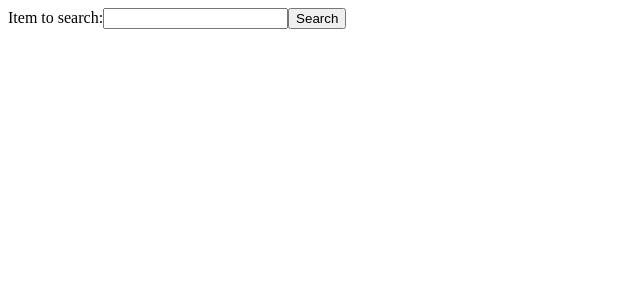
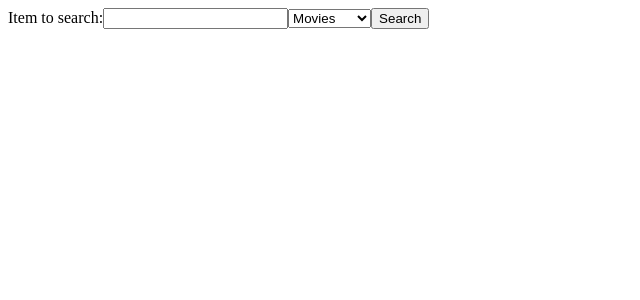
Before and after one commit to Interruttore/experience-rating-web, a React (Create React App) app: page / in a window 1280 px wide. Shown: the top 300 px of the page, without its empty margins (0-640 px from the left). Built offline with nearby package versions, Linux system fonts and the light colour scheme.

Commit message:
Working search

```diff
--- a/src/App.js
+++ b/src/App.js
@@ -1,10 +1,10 @@
-import Searchbar from "./components/Searchbar";
+import SearchPage from "./components/SearchPage";
 
 
 function App() {
   return (
     <div className="App">
-      <Searchbar></Searchbar>
+      <SearchPage></SearchPage>
     </div>
   );
 }
--- a/src/components/Item.js
+++ b/src/components/Item.js
@@ -1,9 +1,11 @@
 import React from 'react';
 
-const Item = () => {
+const Item = (item) => {
 
+    console.log(item.item);
     return (
         <div>
+            <p>{item.item.originalTitle} - {item.item.releaseDate}</p>
         </div>
     )
 }
--- a/src/components/SearchPage.js
+++ b/src/components/SearchPage.js
@@ -2,19 +2,17 @@ import React from 'react';
 import { useState } from "react";
 
 import Searchbar from './Searchbar';
-import Item from './Item';
-
 
 const SearchPage = () => {
 
-    const [items, setItems] = useState();
-    var itemArray = items.map(movie => (
-        <Item movie={movie}></Item>
-    ))
+    var [itemsArray, setItemsArray] = useState([]);
+
+
 
     return (
         <div>
-            <Searchbar items={items} setItems={setItems}></Searchbar>
+            <Searchbar setItemsArray={setItemsArray}></Searchbar>
+            <ul>{itemsArray}</ul>
         </div>
     )
 }
--- a/src/components/Searchbar.js
+++ b/src/components/Searchbar.js
@@ -1,7 +1,9 @@
 import React from 'react'
+import Item from './Item';
 
 
-const Searchbar = ({items, setItems}) => {
+
+const Searchbar = ({setItemsArray}) => {
 
     const getRequest = async function (url) {
         console.log("Fetching", url);
@@ -16,13 +18,13 @@ const Searchbar = ({items, setItems}) => {
         //query to search
         getRequest("http://localhost:9000/api/movie?query=iron&language=en-US&page=1")
         .then((data) =>{
-            console.log(data);
-            for (const movie of data) {
-                console.log(movie.originalTitle);
-            }
-            setItems(data);
+            console.log("Data received: ",data);
+            setItemsArray(data.map((item) => (
+                <Item item={item} key={item.key}></Item>
+            )))
 
         })
+
     }
 
 
@@ -34,6 +36,13 @@ const Searchbar = ({items, setItems}) => {
             <form onSubmit={search}>
                 <label htmlFor="query">Item to search:</label>
                 <input type="text" id="query" name="query"></input>
+                <select id="searchParameters">
+                    <option value="movies">Movies</option>
+                    <option value="tv">TV Shows</option>
+                    <option value="books">Books</option>
+                    <option value="games">Games</option>
+                </select>
+
                 <button type="submit">Search</button>
             </form>
         </div>
```
Also changed, not shown: public/index.html (+1 -22 lines), src/components/DidUpdate.js (added, +14 -0 lines).
